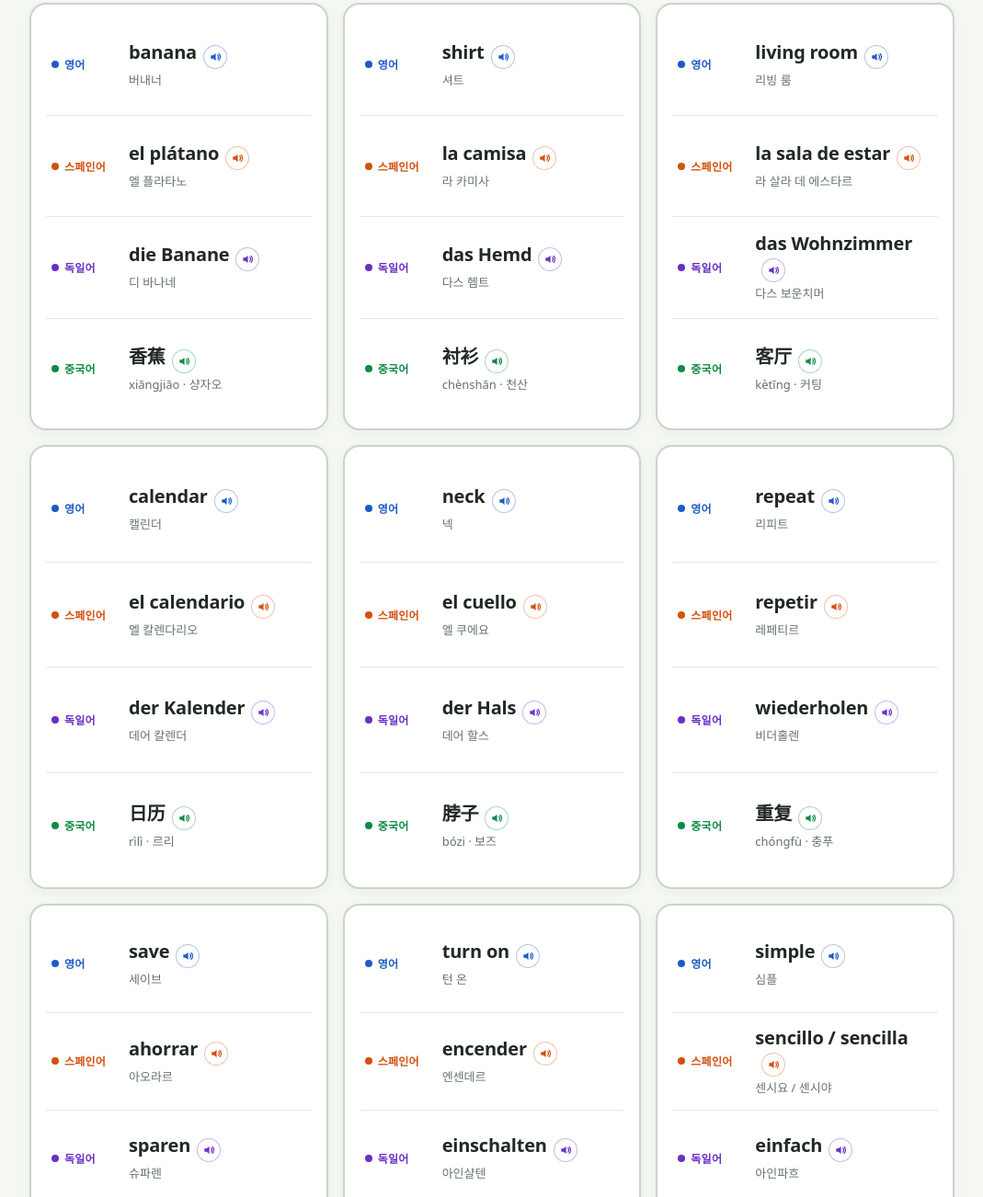
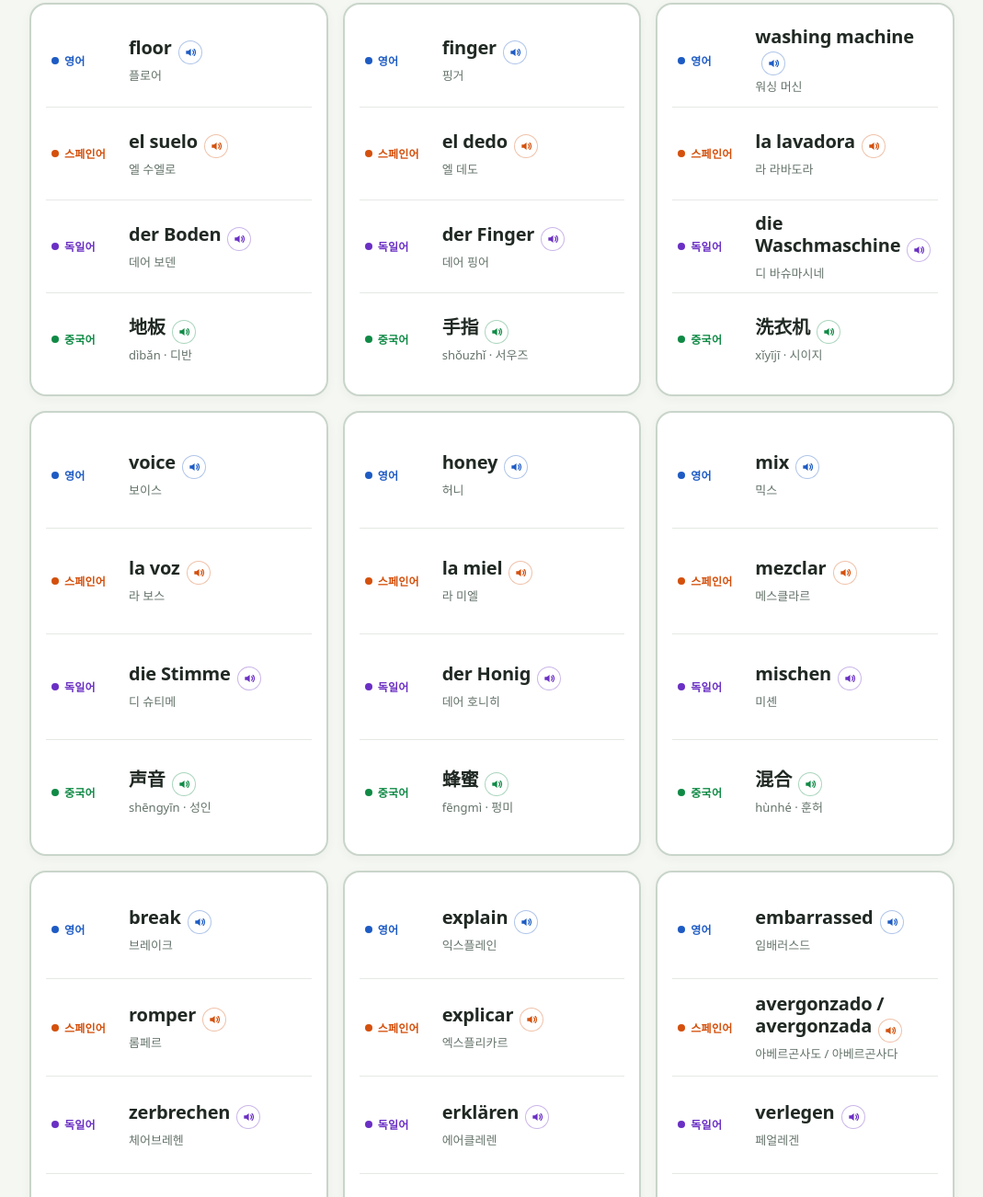
Before and after one commit to jinny57/multilingual-flashcards, a plain HTML site: page index.html in a window 1280 px wide. Shown: the part 630-1932 px from the top of the page at 92% size, without its empty margins (105-1174 px from the left). Drawn offline with Linux system fonts and the light colour scheme.

Commit message:
DAY 36 추가 · 2026-11-17
Co-Authored-By: Claude <noreply@anthropic.com>

```diff
--- a/index.html
+++ b/index.html
@@ -437,6 +437,18 @@ const DAYS=[
 {ko:'켜다',items:[['영어','turn on','턴 온','Please turn on the light.','불 좀 켜 주세요.'],['스페인어','encender','엔센데르','Por favor, enciende la luz.','불 좀 켜 주세요.'],['독일어','einschalten','아인샬텐','Bitte schalte das Licht ein.','불 좀 켜 주세요.'],['중국어','打开','dǎkāi · 다카이','请把灯打开。','불 좀 켜 주세요.','Qǐng bǎ dēng dǎkāi.']]},
 {ko:'간단하다',items:[['영어','simple','심플','This recipe is very simple.','이 요리법은 아주 간단해요.'],['스페인어','sencillo / sencilla','센시요 / 센시야','Esta receta es muy sencilla.','이 요리법은 아주 간단해요.'],['독일어','einfach','아인파흐','Dieses Rezept ist sehr einfach.','이 요리법은 아주 간단해요.'],['중국어','简单','jiǎndān · 젠단','这个菜谱很简单。','이 요리법은 아주 간단해요.','Zhège càipǔ hěn jiǎndān.']]},
 {ko:'붐비다',items:[['영어','crowded','크라우디드','The subway is crowded in the morning.','아침에는 지하철이 붐벼요.'],['스페인어','abarrotado / abarrotada','아바로타도 / 아바로타다','El metro está abarrotado por la mañana.','아침에는 지하철이 붐벼요.'],['독일어','überfüllt','위버퓔트','Morgens ist die U-Bahn überfüllt.','아침에는 지하철이 붐벼요.'],['중국어','拥挤','yōngjǐ · 융지','早上地铁很拥挤。','아침에는 지하철이 붐벼요.','Zǎoshang dìtiě hěn yōngjǐ.']]}
+]},
+{day:'DAY 36',entries:[
+{ko:'바닥',items:[['영어','floor','플로어','The floor is very cold.','바닥이 너무 차가워요.'],['스페인어','el suelo','엘 수엘로','El suelo está muy frío.','바닥이 너무 차가워요.'],['독일어','der Boden','데어 보덴','Der Boden ist sehr kalt.','바닥이 너무 차가워요.'],['중국어','地板','dìbǎn · 디반','地板很凉。','바닥이 너무 차가워요.','Dìbǎn hěn liáng.']]},
+{ko:'손가락',items:[['영어','finger','핑거','I cut my finger.','손가락을 베었어요.'],['스페인어','el dedo','엘 데도','Me corté el dedo.','손가락을 베었어요.'],['독일어','der Finger','데어 핑어','Ich habe mich in den Finger geschnitten.','손가락을 베었어요.'],['중국어','手指','shǒuzhǐ · 서우즈','我切到手指了。','손가락을 베었어요.','Wǒ qiē dào shǒuzhǐ le.']]},
+{ko:'세탁기',items:[['영어','washing machine','워싱 머신','The washing machine is broken.','세탁기가 고장 났어요.'],['스페인어','la lavadora','라 라바도라','La lavadora está rota.','세탁기가 고장 났어요.'],['독일어','die Waschmaschine','디 바슈마시네','Die Waschmaschine ist kaputt.','세탁기가 고장 났어요.'],['중국어','洗衣机','xǐyījī · 시이지','洗衣机坏了。','세탁기가 고장 났어요.','Xǐyījī huài le.']]},
+{ko:'목소리',items:[['영어','voice','보이스','She has a beautiful voice.','그녀는 목소리가 예뻐요.'],['스페인어','la voz','라 보스','Ella tiene una voz bonita.','그녀는 목소리가 예뻐요.'],['독일어','die Stimme','디 슈티메','Sie hat eine schöne Stimme.','그녀는 목소리가 예뻐요.'],['중국어','声音','shēngyīn · 성인','她的声音很好听。','그녀는 목소리가 예뻐요.','Tā de shēngyīn hěn hǎotīng.']]},
+{ko:'꿀',items:[['영어','honey','허니','I put honey in my tea.','저는 차에 꿀을 넣어요.'],['스페인어','la miel','라 미엘','Pongo miel en mi té.','저는 차에 꿀을 넣어요.'],['독일어','der Honig','데어 호니히','Ich gebe Honig in meinen Tee.','저는 차에 꿀을 넣어요.'],['중국어','蜂蜜','fēngmì · 펑미','我在茶里放蜂蜜。','저는 차에 꿀을 넣어요.','Wǒ zài chá li fàng fēngmì.']]},
+{ko:'섞다',items:[['영어','mix','믹스','Mix the flour and the eggs.','밀가루와 달걀을 섞으세요.'],['스페인어','mezclar','메스클라르','Mezcla la harina y los huevos.','밀가루와 달걀을 섞으세요.'],['독일어','mischen','미셴','Misch das Mehl und die Eier.','밀가루와 달걀을 섞으세요.'],['중국어','混合','hùnhé · 훈허','把面粉和鸡蛋混合在一起。','밀가루와 달걀을 섞으세요.','Bǎ miànfěn hé jīdàn hùnhé zài yìqǐ.']]},
+{ko:'깨뜨리다',items:[['영어','break','브레이크','I broke a glass.','제가 유리잔을 깨뜨렸어요.'],['스페인어','romper','롬페르','Rompí un vaso.','제가 유리잔을 깨뜨렸어요.'],['독일어','zerbrechen','체어브레헨','Ich habe ein Glas zerbrochen.','제가 유리잔을 깨뜨렸어요.'],['중국어','打破','dǎpò · 다포','我打破了一个玻璃杯。','제가 유리잔을 깨뜨렸어요.','Wǒ dǎpò le yí ge bōlibēi.']]},
+{ko:'설명하다',items:[['영어','explain','익스플레인','Can you explain it again?','다시 설명해 주실 수 있어요?'],['스페인어','explicar','엑스플리카르','¿Puedes explicarlo otra vez?','다시 설명해 주실 수 있어요?'],['독일어','erklären','에어클레렌','Kannst du das noch einmal erklären?','다시 설명해 주실 수 있어요?'],['중국어','解释','jiěshì · 제스','你能再解释一遍吗？','다시 설명해 주실 수 있어요?','Nǐ néng zài jiěshì yí biàn ma?']]},
+{ko:'부끄럽다',items:[['영어','embarrassed','임배러스드','I was so embarrassed.','저는 너무 부끄러웠어요.'],['스페인어','avergonzado / avergonzada','아베르곤사도 / 아베르곤사다','Me sentí muy avergonzado.','저는 너무 부끄러웠어요.'],['독일어','verlegen','페얼레겐','Ich war sehr verlegen.','저는 너무 부끄러웠어요.'],['중국어','尴尬','gāngà · 간가','我当时很尴尬。','저는 너무 부끄러웠어요.','Wǒ dāngshí hěn gāngà.']]},
+{ko:'충분하다',items:[['영어','enough','이너프','We have enough time.','우리는 시간이 충분해요.'],['스페인어','suficiente','수피시엔테','Tenemos suficiente tiempo.','우리는 시간이 충분해요.'],['독일어','genug','게누크','Wir haben genug Zeit.','우리는 시간이 충분해요.'],['중국어','足够','zúgòu · 쭈거우','我们有足够的时间。','우리는 시간이 충분해요.','Wǒmen yǒu zúgòu de shíjiān.']]}
 ]}
 ];
 const VOICE={'영어':'en-US','스페인어':'es-ES','독일어':'de-DE','중국어':'zh-CN'};
```
